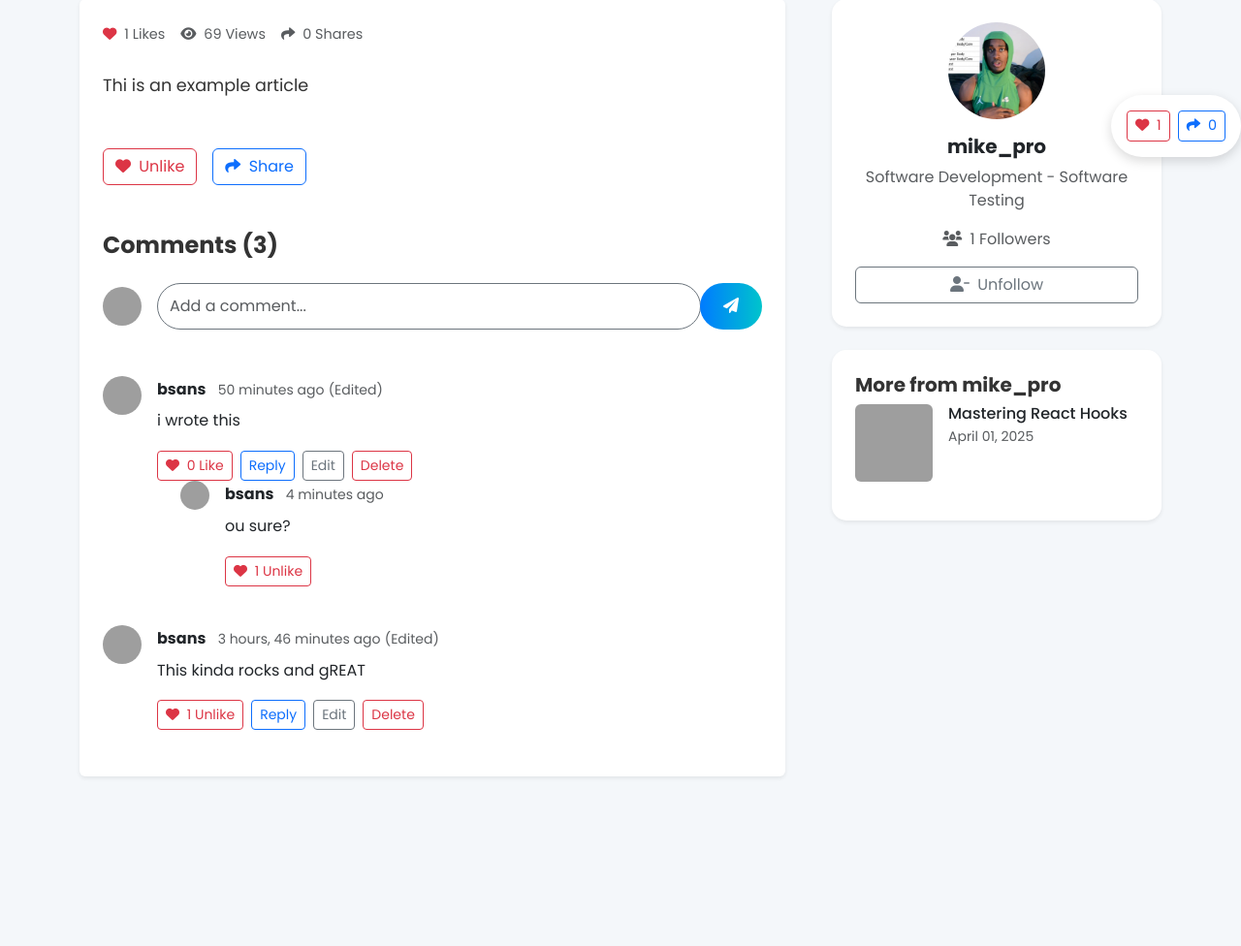
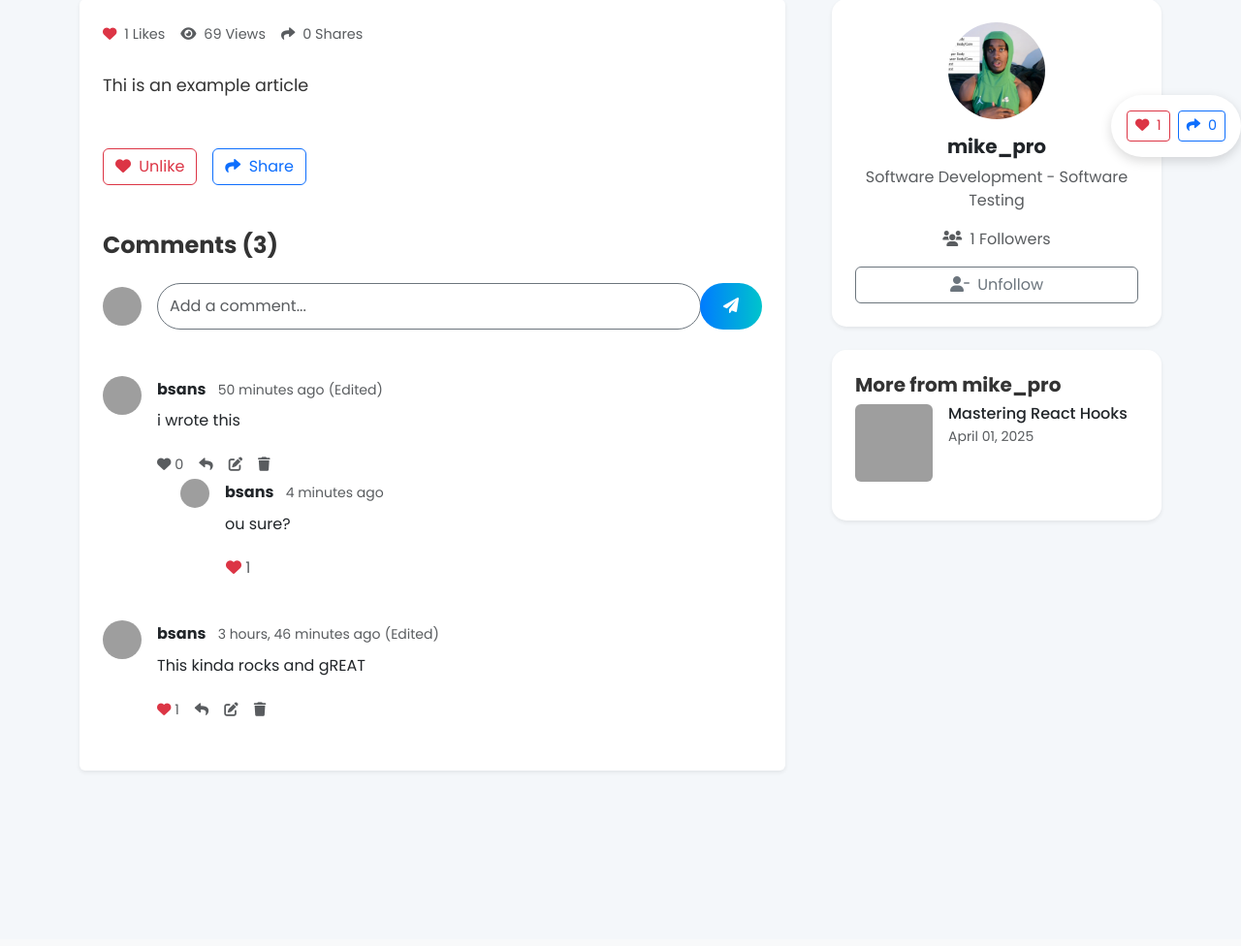
Before and after one commit to beatussimon/MtaalamuX, a Django app: page /articles/3/ in a window 1280 px wide. Shown: the part 638-1614 px from the top of the page at 97% size. After the commit the page ends 1435 px from the top, so only its background shows below. Run offline with Django 5.2, Linux system fonts and the light colour scheme; a user stored in the database is signed in; data comes from the database, SQL or seed files in the repository; both versions use the stored data as it was after the commit; grey boxes are pictures that could not be loaded.

Commit message:
Use icons instead of buttons in the commenting system

```diff
--- a/core/templates/core/article_detail.html
+++ b/core/templates/core/article_detail.html
@@ -88,23 +88,29 @@
                                         </p>
                                         <p class="text-dark">{{ comment.content }}</p>
                                         {% if user.is_authenticated %}
-                                            <div class="comment-actions d-flex gap-2 align-items-center">
+                                            <div class="comment-actions d-flex gap-3 align-items-center">
                                                 <form method="post" class="d-inline like-comment-form">
                                                     {% csrf_token %}
                                                     <input type="hidden" name="like_comment" value="true">
                                                     <input type="hidden" name="comment_id" value="{{ comment.id }}">
-                                                    <button type="submit" class="btn btn-sm btn-outline-danger">
-                                                        <i class="fas fa-heart me-1"></i> {{ comment.like_count }} {% if user in comment.likes.all %}Unlike{% else %}Like{% endif %}
+                                                    <button type="submit" class="btn p-0 text-muted" title="{% if user in comment.likes.all %}Unlike{% else %}Like{% endif %}">
+                                                        <i class="fas fa-heart {% if user in comment.likes.all %}text-danger{% else %}text-muted{% endif %}"></i> {{ comment.like_count }}
                                                     </button>
                                                 </form>
-                                                <button class="btn btn-sm btn-outline-primary reply-btn" data-comment-id="{{ comment.id }}">Reply</button>
+                                                <button class="btn p-0 text-muted reply-btn" data-comment-id="{{ comment.id }}" title="Reply">
+                                                    <i class="fas fa-reply"></i>
+                                                </button>
                                                 {% if comment.user == user %}
-                                                    <button class="btn btn-sm btn-outline-secondary edit-btn" data-comment-id="{{ comment.id }}">Edit</button>
+                                                    <button class="btn p-0 text-muted edit-btn" data-comment-id="{{ comment.id }}" title="Edit">
+                                                        <i class="fas fa-edit"></i>
+                                                    </button>
                                                     <form method="post" class="d-inline delete-form">
                                                         {% csrf_token %}
                                                         <input type="hidden" name="delete_comment" value="true">
                                                         <input type="hidden" name="comment_id" value="{{ comment.id }}">
-                                                        <button type="submit" class="btn btn-sm btn-outline-danger" onclick="return confirm('Are you sure?')">Delete</button>
+                                                        <button type="submit" class="btn p-0 text-muted" title="Delete" onclick="return confirm('Are you sure?')">
+                                                            <i class="fas fa-trash"></i>
+                                                        </button>
                                                     </form>
                                                 {% endif %}
                                             </div>
@@ -151,8 +157,8 @@
                                                             {% csrf_token %}
                                                             <input type="hidden" name="like_comment" value="true">
                                                             <input type="hidden" name="comment_id" value="{{ reply.id }}">
-                                                            <button type="submit" class="btn btn-sm btn-outline-danger">
-                                                                <i class="fas fa-heart me-1"></i> {{ reply.like_count }} {% if user in reply.likes.all %}Unlike{% else %}Like{% endif %}
+                                                            <button type="submit" class="btn p-0 text-muted" title="{% if user in reply.likes.all %}Unlike{% else %}Like{% endif %}">
+                                                                <i class="fas fa-heart {% if user in reply.likes.all %}text-danger{% else %}text-muted{% endif %}"></i> {{ reply.like_count }}
                                                             </button>
                                                         </form>
                                                     {% endif %}
--- a/core/views.py
+++ b/core/views.py
@@ -239,94 +239,99 @@ class ArticleDetailView(LoginRequiredMixin, DetailView):
             return JsonResponse({'comments_html': comments_html, 'has_more': has_more})
         return super().get(request, *args, **kwargs)
 
-    def render_comment(self, comment):
-        """Helper to render a comment and its replies as HTML for AJAX."""
-        user = self.request.user
-        html = f"""
-        <div class="comment d-flex gap-3 mb-4" id="comment-{comment.id}">
-            <img src="{comment.user.userprofile.avatar.url if comment.user.userprofile.avatar else static('img/default_avatar.jpg')}" class="rounded-circle" alt="{comment.user.username}'s Avatar" style="width: 40px; height: 40px; object-fit: cover;">
-            <div class="comment-body flex-grow-1">
+    # core/views.py (partial update)
+def render_comment(self, comment):
+    user = self.request.user
+    html = f"""
+    <div class="comment d-flex gap-3 mb-4" id="comment-{comment.id}">
+        <img src="{comment.user.userprofile.avatar.url if comment.user.userprofile.avatar else static('img/default_avatar.jpg')}" class="rounded-circle" alt="{comment.user.username}'s Avatar" style="width: 40px; height: 40px; object-fit: cover;">
+        <div class="comment-body flex-grow-1">
+            <p class="mb-1">
+                {"<a href='" + url('core:professional_detail', args=[comment.user.professional.id]) + "' class='text-dark text-decoration-none fw-bold'>" + comment.user.username + "</a>" if comment.user.professional else f"<span class='text-dark fw-bold'>{comment.user.username}</span>"}
+                <span class="text-muted small ms-2">{comment.created_at|timesince} ago</span>
+                {" (Edited)" if comment.created_at != comment.updated_at else ""}
+            </p>
+            <p class="text-dark">{comment.content}</p>
+            """
+    if user.is_authenticated:
+        html += f"""
+            <div class="comment-actions d-flex gap-3 align-items-center">
+                <form method="post" class="d-inline like-comment-form">
+                    <input type="hidden" name="csrfmiddlewaretoken" value="{self.request.COOKIES.get('csrftoken', '')}">
+                    <input type="hidden" name="like_comment" value="true">
+                    <input type="hidden" name="comment_id" value="{comment.id}">
+                    <button type="submit" class="btn p-0 text-muted" title="{'Unlike' if user in comment.likes.all() else 'Like'}">
+                        <i class="fas fa-heart {'text-danger' if user in comment.likes.all() else 'text-muted'}"></i> {comment.like_count}
+                    </button>
+                </form>
+                <button class="btn p-0 text-muted reply-btn" data-comment-id="{comment.id}" title="Reply">
+                    <i class="fas fa-reply"></i>
+                </button>
+                """
+        if comment.user == user:
+            html += f"""
+                <button class="btn p-0 text-muted edit-btn" data-comment-id="{comment.id}" title="Edit">
+                    <i class="fas fa-edit"></i>
+                </button>
+                <form method="post" class="d-inline delete-form">
+                    <input type="hidden" name="csrfmiddlewaretoken" value="{self.request.COOKIES.get('csrftoken', '')}">
+                    <input type="hidden" name="delete_comment" value="true">
+                    <input type="hidden" name="comment_id" value="{comment.id}">
+                    <button type="submit" class="btn p-0 text-muted" title="Delete" onclick="return confirm('Are you sure?')">
+                        <i class="fas fa-trash"></i>
+                    </button>
+                </form>
+                """
+        html += "</div>"
+        if comment.user == user:
+            html += f"""
+            <form method="post" class="edit-form mt-2" style="display: none;" id="edit-form-{comment.id}">
+                <input type="hidden" name="csrfmiddlewaretoken" value="{self.request.COOKIES.get('csrftoken', '')}">
+                <input type="hidden" name="edit_comment" value="true">
+                <input type="hidden" name="comment_id" value="{comment.id}">
+                <div class="input-group">
+                    <input type="text" name="edit_comment" class="form-control" value="{comment.content}" required>
+                    <button type="submit" class="btn btn-primary">Save</button>
+                </div>
+            </form>
+            """
+        html += f"""
+        <form method="post" class="reply-form mt-2" style="display: none;" id="reply-form-{comment.id}">
+            <input type="hidden" name="csrfmiddlewaretoken" value="{self.request.COOKIES.get('csrftoken', '')}">
+            <input type="hidden" name="reply" value="true">
+            <input type="hidden" name="parent_id" value="{comment.id}">
+            <div class="input-group">
+                <input type="text" name="reply" class="form-control" placeholder="Reply..." required>
+                <button type="submit" class="btn btn-primary">Send</button>
+            </div>
+        </form>
+        """
+    for reply in comment.replies.all():
+        html += f"""
+        <div class="reply d-flex gap-3 mb-3 ms-4">
+            <img src="{reply.user.userprofile.avatar.url if reply.user.userprofile.avatar else static('img/default_avatar.jpg')}" class="rounded-circle" alt="{reply.user.username}'s Avatar" style="width: 30px; height: 30px; object-fit: cover;">
+            <div class="reply-body flex-grow-1">
                 <p class="mb-1">
-                    {"<a href='" + url('core:professional_detail', args=[comment.user.professional.id]) + "' class='text-dark text-decoration-none fw-bold'>" + comment.user.username + "</a>" if comment.user.professional else f"<span class='text-dark fw-bold'>{comment.user.username}</span>"}
-                    <span class="text-muted small ms-2">{comment.created_at|timesince} ago</span>
-                    {" (Edited)" if comment.created_at != comment.updated_at else ""}
+                    {"<a href='" + url('core:professional_detail', args=[reply.user.professional.id]) + "' class='text-dark text-decoration-none fw-bold'>" + reply.user.username + "</a>" if reply.user.professional else f"<span class='text-dark fw-bold'>{reply.user.username}</span>"}
+                    <span class="text-muted small ms-2">{reply.created_at|timesince} ago</span>
+                    {" (Edited)" if reply.created_at != reply.updated_at else ""}
                 </p>
-                <p class="text-dark">{comment.content}</p>
+                <p class="text-dark">{reply.content}</p>
                 """
         if user.is_authenticated:
             html += f"""
-                <div class="comment-actions d-flex gap-2 align-items-center">
-                    <form method="post" class="d-inline like-comment-form">
-                        <input type="hidden" name="csrfmiddlewaretoken" value="{self.request.COOKIES.get('csrftoken', '')}">
-                        <input type="hidden" name="like_comment" value="true">
-                        <input type="hidden" name="comment_id" value="{comment.id}">
-                        <button type="submit" class="btn btn-sm btn-outline-danger">
-                            <i class="fas fa-heart me-1"></i> {comment.like_count} {"Unlike" if user in comment.likes.all() else "Like"}
-                        </button>
-                    </form>
-                    <button class="btn btn-sm btn-outline-primary reply-btn" data-comment-id="{comment.id}">Reply</button>
-                    """
-            if comment.user == user:
-                html += f"""
-                    <button class="btn btn-sm btn-outline-secondary edit-btn" data-comment-id="{comment.id}">Edit</button>
-                    <form method="post" class="d-inline delete-form">
-                        <input type="hidden" name="csrfmiddlewaretoken" value="{self.request.COOKIES.get('csrftoken', '')}">
-                        <input type="hidden" name="delete_comment" value="true">
-                        <input type="hidden" name="comment_id" value="{comment.id}">
-                        <button type="submit" class="btn btn-sm btn-outline-danger" onclick="return confirm('Are you sure?')">Delete</button>
-                    </form>
-                    """
-            html += "</div>"
-            if comment.user == user:
-                html += f"""
-                <form method="post" class="edit-form mt-2" style="display: none;" id="edit-form-{comment.id}">
+                <form method="post" class="d-inline like-comment-form">
                     <input type="hidden" name="csrfmiddlewaretoken" value="{self.request.COOKIES.get('csrftoken', '')}">
-                    <input type="hidden" name="edit_comment" value="true">
-                    <input type="hidden" name="comment_id" value="{comment.id}">
-                    <div class="input-group">
-                        <input type="text" name="edit_comment" class="form-control" value="{comment.content}" required>
-                        <button type="submit" class="btn btn-primary">Save</button>
-                    </div>
+                    <input type="hidden" name="like_comment" value="true">
+                    <input type="hidden" name="comment_id" value="{reply.id}">
+                    <button type="submit" class="btn p-0 text-muted" title="{'Unlike' if user in reply.likes.all() else 'Like'}">
+                        <i class="fas fa-heart {'text-danger' if user in reply.likes.all() else 'text-muted'}"></i> {reply.like_count}
+                    </button>
                 </form>
                 """
-            html += f"""
-            <form method="post" class="reply-form mt-2" style="display: none;" id="reply-form-{comment.id}">
-                <input type="hidden" name="csrfmiddlewaretoken" value="{self.request.COOKIES.get('csrftoken', '')}">
-                <input type="hidden" name="reply" value="true">
-                <input type="hidden" name="parent_id" value="{comment.id}">
-                <div class="input-group">
-                    <input type="text" name="reply" class="form-control" placeholder="Reply..." required>
-                    <button type="submit" class="btn btn-primary">Send</button>
-                </div>
-            </form>
-            """
-        # Render replies
-        for reply in comment.replies.all():
-            html += f"""
-            <div class="reply d-flex gap-3 mb-3 ms-4">
-                <img src="{reply.user.userprofile.avatar.url if reply.user.userprofile.avatar else static('img/default_avatar.jpg')}" class="rounded-circle" alt="{reply.user.username}'s Avatar" style="width: 30px; height: 30px; object-fit: cover;">
-                <div class="reply-body flex-grow-1">
-                    <p class="mb-1">
-                        {"<a href='" + url('core:professional_detail', args=[reply.user.professional.id]) + "' class='text-dark text-decoration-none fw-bold'>" + reply.user.username + "</a>" if reply.user.professional else f"<span class='text-dark fw-bold'>{reply.user.username}</span>"}
-                        <span class="text-muted small ms-2">{reply.created_at|timesince} ago</span>
-                        {" (Edited)" if reply.created_at != reply.updated_at else ""}
-                    </p>
-                    <p class="text-dark">{reply.content}</p>
-                    """
-            if user.is_authenticated:
-                html += f"""
-                    <form method="post" class="d-inline like-comment-form">
-                        <input type="hidden" name="csrfmiddlewaretoken" value="{self.request.COOKIES.get('csrftoken', '')}">
-                        <input type="hidden" name="like_comment" value="true">
-                        <input type="hidden" name="comment_id" value="{reply.id}">
-                        <button type="submit" class="btn btn-sm btn-outline-danger">
-                            <i class="fas fa-heart me-1"></i> {reply.like_count} {"Unlike" if user in reply.likes.all() else "Like"}
-                        </button>
-                    </form>
-                    """
-            html += "</div></div>"
         html += "</div></div>"
-        return html
+    html += "</div></div>"
+    return html
 
 def url(view_name, args=None):
     from django.urls import reverse
--- a/static/css/styles.css
+++ b/static/css/styles.css
@@ -536,8 +536,17 @@ footer .small {
 .comment-actions {
     margin-top: 0.5rem;
 }
-.comment-actions form {
-    margin: 0;
+.comment-actions .btn {
+    background: none;
+    border: none;
+    font-size: 0.9rem;
+    transition: color 0.2s;
+}
+.comment-actions .btn:hover {
+    color: #007bff; /* Blue hover effect */
+}
+.comment-actions .text-danger:hover {
+    color: #dc3545; /* Keep red for liked hearts */
 }
 .reply .like-comment-form {
     margin-top: 0.5rem;
```
Also changed, not shown: db.sqlite3.
